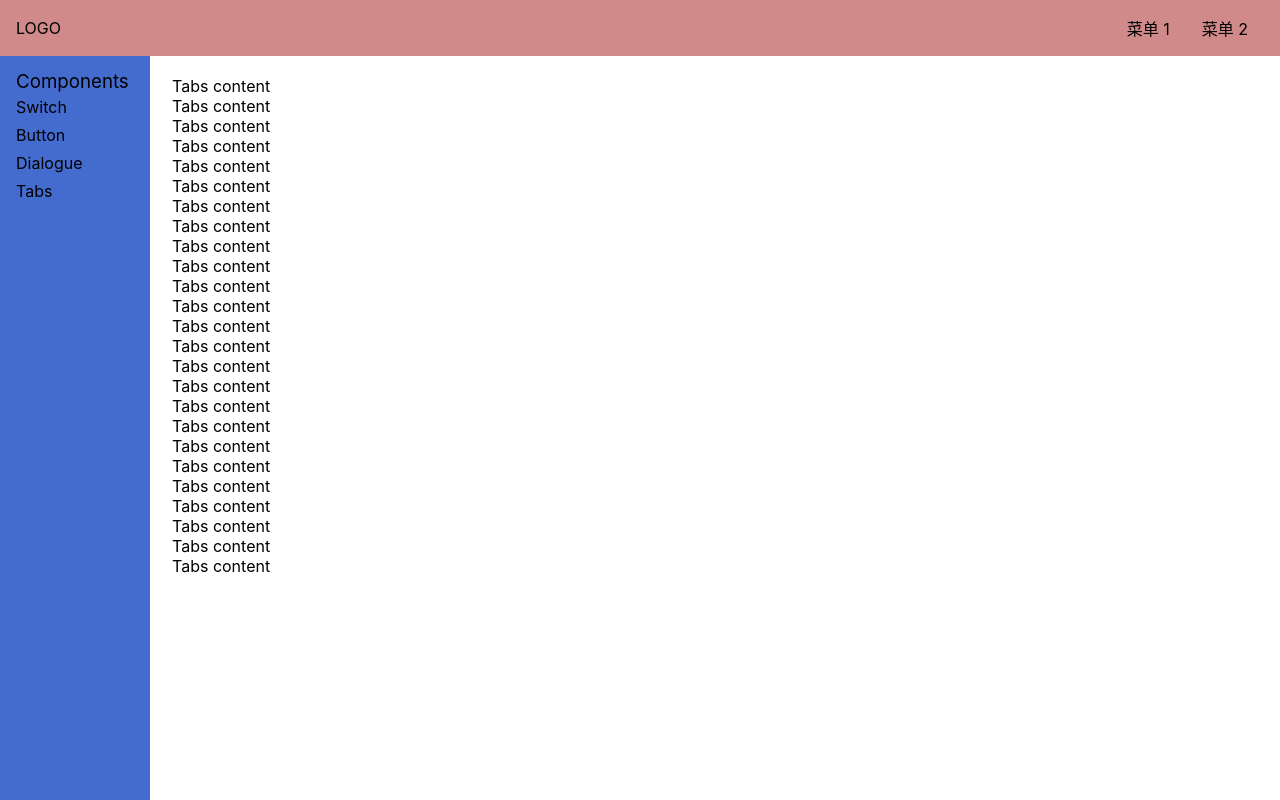
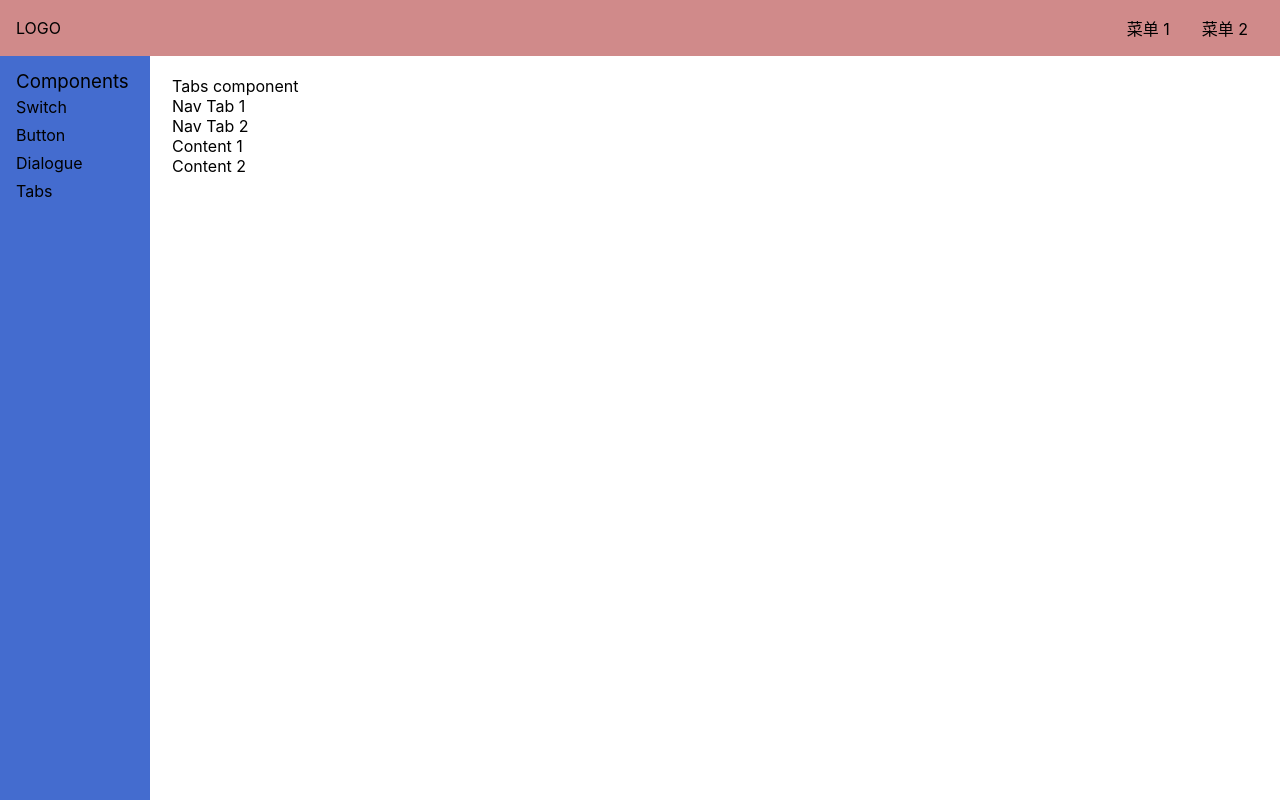
Before and after one commit to Towski0804/FlitUI, a Vue app: page /doc/tabs in a window 1280 px wide. Built offline with nearby package versions, Linux system fonts and the light colour scheme.

Commit message:
Add new tabs and tab components

```diff
--- a/src/components/TabsPage.vue
+++ b/src/components/TabsPage.vue
@@ -1,29 +1,18 @@
 <template>
-  <div>
-    <p>Tabs content</p>
-    <p>Tabs content</p>
-    <p>Tabs content</p>
-    <p>Tabs content</p>
-    <p>Tabs content</p>
-    <p>Tabs content</p>
-    <p>Tabs content</p>
-    <p>Tabs content</p>
-    <p>Tabs content</p>
-    <p>Tabs content</p>
-    <p>Tabs content</p>
-    <p>Tabs content</p>
-    <p>Tabs content</p>
-    <p>Tabs content</p>
-    <p>Tabs content</p>
-    <p>Tabs content</p>
-    <p>Tabs content</p>
-    <p>Tabs content</p>
-    <p>Tabs content</p>
-    <p>Tabs content</p>
-    <p>Tabs content</p>
-    <p>Tabs content</p>
-    <p>Tabs content</p>
-    <p>Tabs content</p>
-    <p>Tabs content</p>
-  </div>
+  <Tabs>
+    <Tab title="Nav Tab 1"> Content 1 </Tab>
+    <Tab title="Nav Tab 2"> Content 2 </Tab>
+  </Tabs>
 </template>
+
+<script lang="ts">
+import Tabs from '../lib/Tabs.vue'
+import Tab from '../lib/Tab.vue'
+
+export default {
+  components: {
+    Tabs,
+    Tab
+  }
+}
+</script>
--- /dev/null
+++ b/src/lib/Tab.vue
@@ -0,0 +1,5 @@
+<template>
+  <div>
+    <slot />
+  </div>
+</template>
--- /dev/null
+++ b/src/lib/Tabs.vue
@@ -0,0 +1,28 @@
+<template>
+  <div>Tabs component</div>
+  <div v-for="(title, index) in titles" :key="index">{{ title }}</div>
+  <component
+    v-for="(tab, index) in defaults"
+    :is="tab"
+    :key="index"
+  ></component>
+</template>
+
+<script lang="ts">
+import Tab from './Tab.vue'
+export default {
+  setup(props, context) {
+    const defaults = context.slots.default?.()
+    defaults?.forEach((tag) => {
+      if (tag.type !== Tab) {
+        throw new Error('Only Tab components are allowed')
+      }
+    })
+    const titles = defaults?.map((tag) => tag?.props?.title)
+    return {
+      defaults,
+      titles
+    }
+  }
+}
+</script>
```
